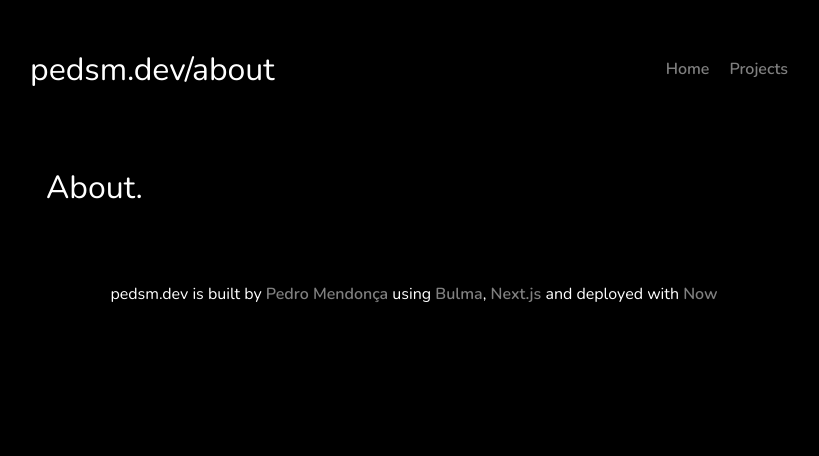
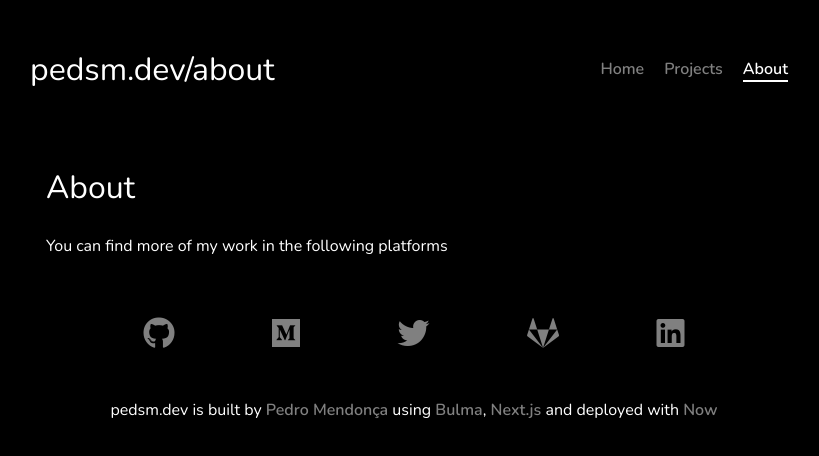
Before and after one commit to pedsm/pedsm.dev, a Next.js app: page /about in a window 1280 px wide. Shown: the top 456 px of the page, without its empty margins (226-1045 px from the left). Built offline with nearby package versions, Linux system fonts and the light colour scheme.

Commit message:
About page

```diff
--- a/components/navbar.js
+++ b/components/navbar.js
@@ -9,10 +9,10 @@ const links = [
     path: '/projects',
     name: 'Projects'
   },
-  // {
-  //   path: '/about',
-  //   name: 'About'
-  // }
+  {
+    path: '/about',
+    name: 'About'
+  }
 ]
 
 export default function Navbar() {
--- a/pages/_document.js
+++ b/pages/_document.js
@@ -18,9 +18,10 @@ export default class extends Document {
           ))}
           <meta name="theme-color" content="#000000"/>
           <meta charSet="utf-8" />
-          <link href="styles/main.css" rel="stylesheet" />
           <meta http-equiv="X-UA-Compatible" content="IE=edge" />
           <meta name="viewport" content="width=device-width, initial-scale=1" />
+          <link href="styles/main.css" rel="stylesheet" />
+          <link href="https://cdnjs.cloudflare.com/ajax/libs/font-awesome/5.12.1/css/all.min.css" rel="stylesheet" />
         </Head>
         <body>
           <Main />
--- a/pages/about.js
+++ b/pages/about.js
@@ -1,9 +1,38 @@
-import Navbar from '../components/navbar'
+const platforms = [
+  {
+    icon: "fa-github",
+    link: "https://github.com/pedsm"
+  },
+  {
+    icon: "fa-medium",
+    link: "https://medium.com/@pedsm"
+  },
+  {
+    icon: "fa-twitter",
+    link: "https://twitter.com/pedsm"
+  },
+  {
+    icon: "fa-gitlab",
+    link: "https://gitlab.com/pedsm"
+  },
+  {
+    icon: "fa-linkedin",
+    link: "https://www.linkedin.com/in/pedmendonca/"
+  },
+]
 
 export default function About() {
   return (
-    <section className="section">
-      <h2 className="is-size-3">About.</h2>
+    <section>
+      <h2>About</h2>
+      <p>You can find more of my work in the following platforms</p>
+      <br></br>
+      <br></br>
+      <div className="level">
+        {platforms.map((plat, i) => (
+          <a key={i} href={plat.link}><i className={`fab fa-2x ${plat.icon}`}></i></a>
+        ))}
+      </div>
     </section>
   )
 }
--- a/public/styles/main.css
+++ b/public/styles/main.css
@@ -15,6 +15,10 @@ a {
   font-weight: 600; }
   a:hover {
     color: white; }
+  a i {
+    color: #808080; }
+    a i:hover {
+      color: white; }
 
 h1 {
   font-size: 2em; }
@@ -99,3 +103,9 @@ section {
 
 footer {
   text-align: center; }
+
+.level {
+  display: flex;
+  flex-direction: row;
+  width: 100%;
+  justify-content: space-evenly; }
--- a/sass/layout.scss
+++ b/sass/layout.scss
@@ -5,3 +5,10 @@ section {
 footer {
   text-align: center;
 }
+
+.level {
+  display: flex;
+  flex-direction: row;
+  width: 100%;
+  justify-content: space-evenly;
+}
--- a/sass/main.scss
+++ b/sass/main.scss
@@ -15,7 +15,7 @@ $white: white;
 
 // Bulma overwrite
 $font-family: "Nunito", sans-serif;
-$bg: $black;
+$bg: black;
 $mid: $grey;
 $text: white;
 
--- a/sass/menu.scss
+++ b/sass/menu.scss
@@ -25,7 +25,7 @@ $mid: grey !default;
       border-bottom: $white 2px solid;
     }
     &.is-active {
-      color:white;
+      color:$text;
       border-bottom: $white 2px solid;
     }
   }
--- a/sass/typography.scss
+++ b/sass/typography.scss
@@ -14,6 +14,12 @@ a {
   font-weight: 600;
   &:hover {
     color: white;
+  }
+  i {
+    color: $mid;
+    &:hover {
+      color: $text;
+    }
   }
 }
 
```
